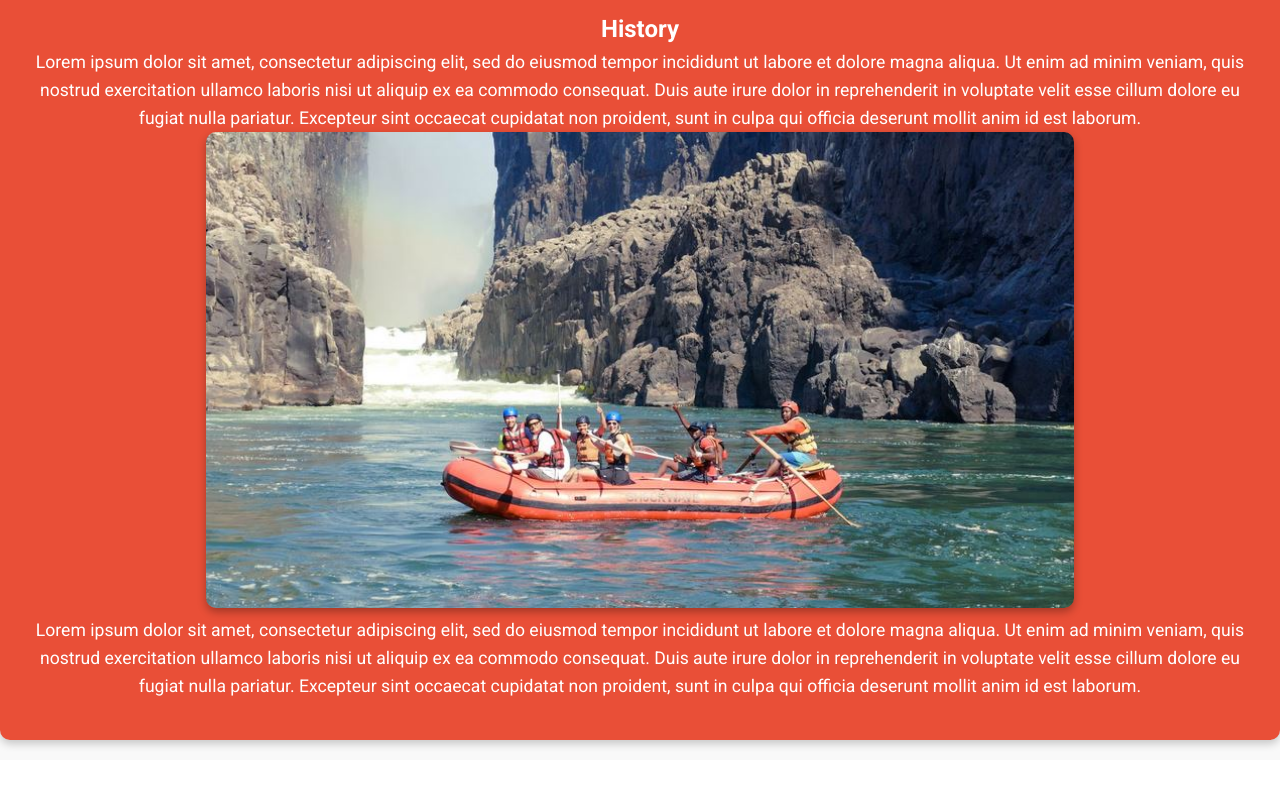
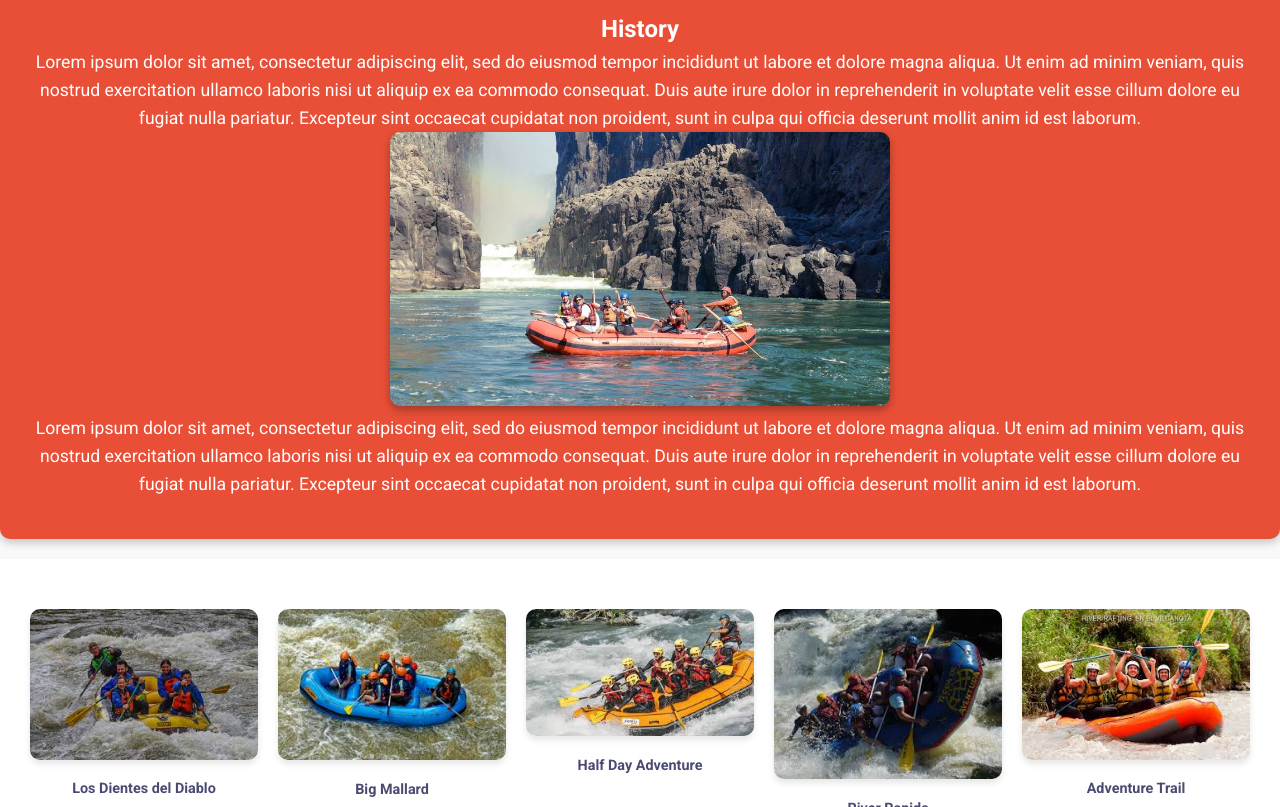
Before and after one commit to Nico-Netsumu/wdd130, a plain HTML site: page wwr/about.html in a window 1280 px wide. Shown: the part 920-1727 px from the top of the page. Drawn offline with Linux system fonts and the light colour scheme.

Commit message:
Update rafting.css

```diff
--- a/wwr/styles/rafting.css
+++ b/wwr/styles/rafting.css
@@ -96,8 +96,6 @@ header nav a:hover {
     margin-right: 30px;
 }
 
-/* Section Styling */
-/* History Section Styling */
 /* History Section Styling */
 section.history {
     background-color: #E94F37; /* Solid red background */
@@ -129,13 +127,11 @@ section.history {
 
 /* Styling the image */
 .history-image {
-    max-width: 5000px; /* Limit image size */
+    max-width: 500px; /* Limit image size */
     height: auto;
     border-radius: 10px; /* Rounded corners */
     box-shadow: 0 4px 8px rgba(0, 0, 0, 0.3); /* Add subtle shadow */
 }
-
-
 
 section.adventures {
     display: flex;
```
